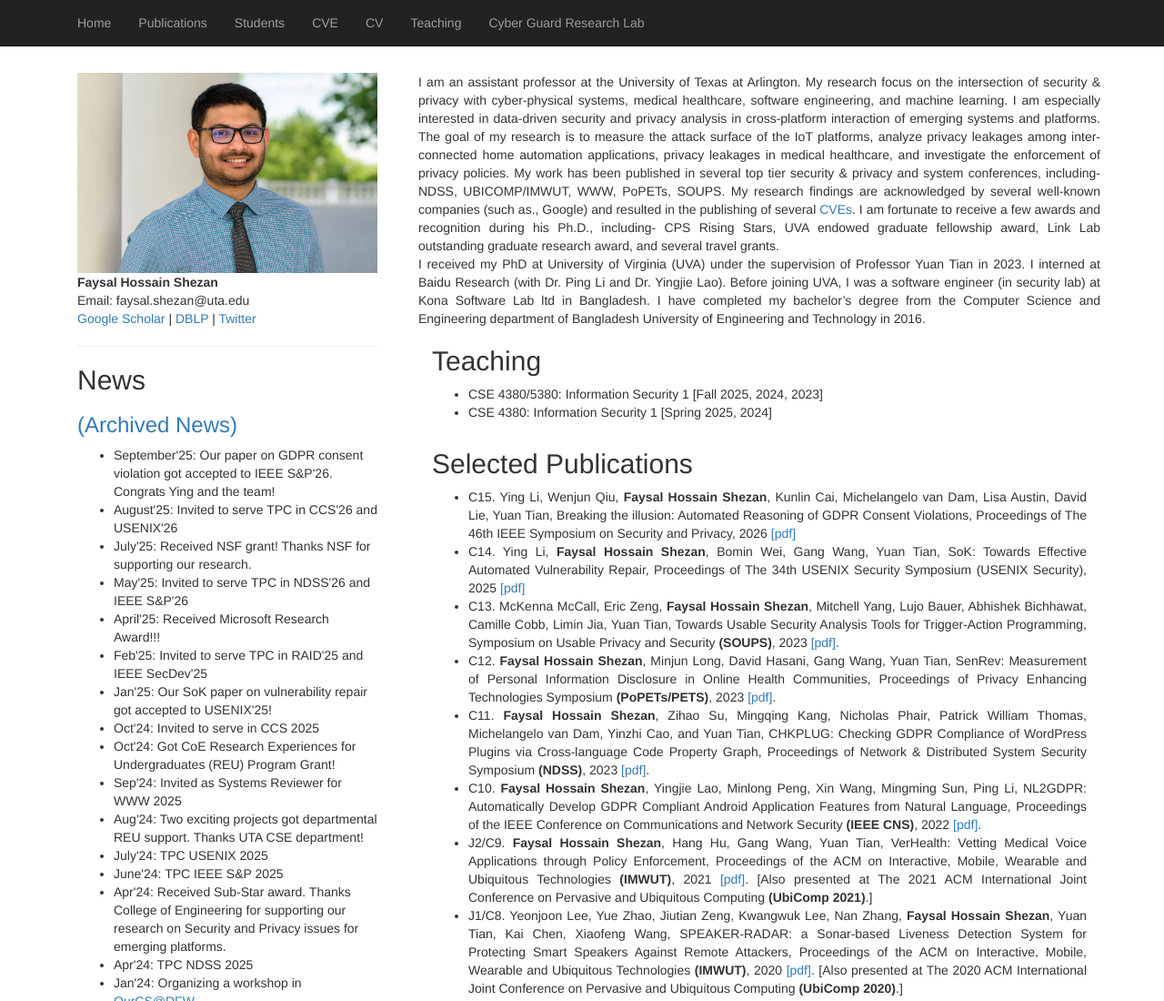
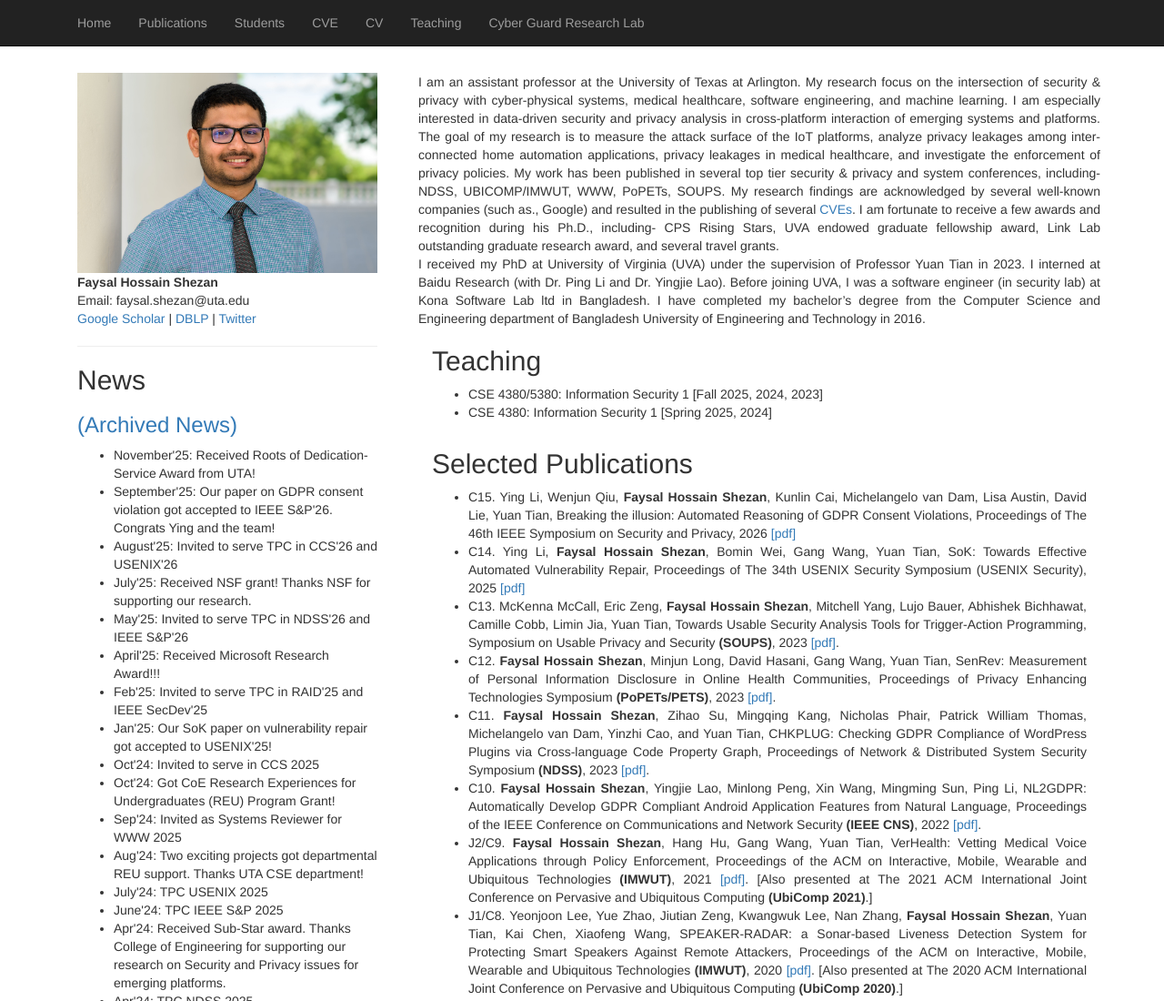
Before and after one commit to fhshezan/fhshezan.github.io, a plain HTML site: page index.html in a window 1280 px wide. Shown: the top 1100 px of the page at 91% size. Drawn offline with nearby package versions, Linux system fonts and the light colour scheme.

Commit message:
news updated

```diff
--- a/index.html
+++ b/index.html
@@ -77,6 +77,7 @@
 
                     <!-- Updated News -->
                     <ul class="justify-content-start">
+                        <li>November'25: Received Roots of Dedication-Service Award from UTA!</li>
                         <li>September'25: Our paper on GDPR consent violation got accepted to IEEE S&P'26. Congrats Ying and the team!</li>
                         <li>August'25: Invited to serve TPC in CCS'26 and USENIX'26 </li>
                         <li>July'25: Received NSF grant! Thanks NSF for supporting our research. </li>
```
